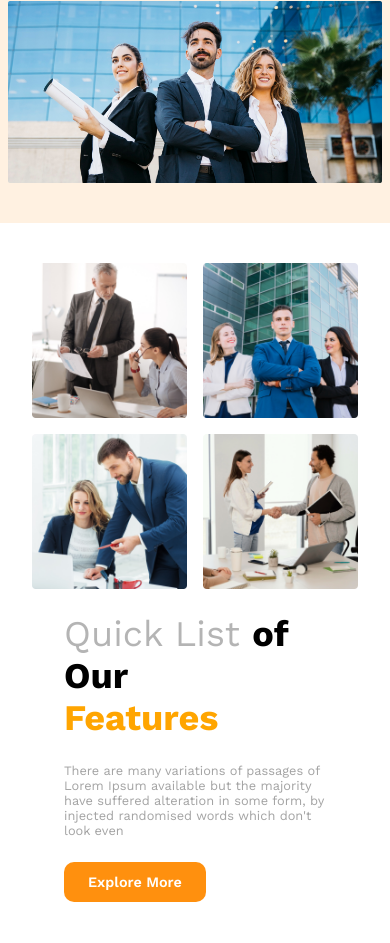
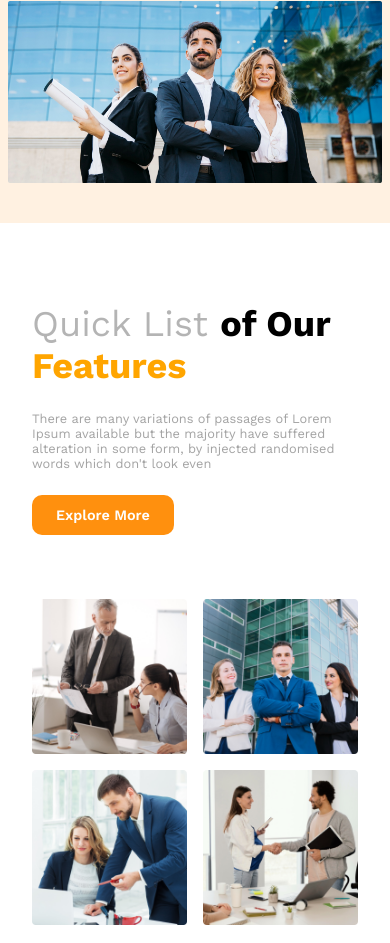
Before and after one commit to SIUUU-SAKIB/G3-Architect, a plain HTML site: page index.html in a window 390 px wide. Shown: the part 501-1444 px from the top of the page. Drawn offline with nearby package versions, Linux system fonts and the light colour scheme.

Commit message:
last-commit

```diff
--- a/script.js
+++ b/script.js
@@ -9,3 +9,9 @@ document.querySelector(`.x`).classList.add(`hid`)
         document.querySelector(`.x`).classList.remove(`hid`)
     })
 console.log(ham)
+class car {
+    constructor(name, firstName){
+        this.name = name;
+        this.firstName = firstName
+    }
+}
--- a/style.css
+++ b/style.css
@@ -364,8 +364,18 @@ footer{
 }
 @media(max-width:730px){
     .section-2{
-        grid-template-columns: 1fr;
+        grid-template-columns: min-content 1fr;
+        grid-template-rows: min-content 1fr;
         row-gap: 3rem;
+    }
+    .section-2 .img-div{
+        grid-row: 2/3;
+        grid-column: 1/3;
+    }
+    .section-2 .text-div{
+        grid-row: 1/2;
+        grid-column: 1/3;
+        padding: 5rem 0;
     }
     html{
         font-size: 50%;
```
Also changed, not shown: index.html (+1 -0 lines).
